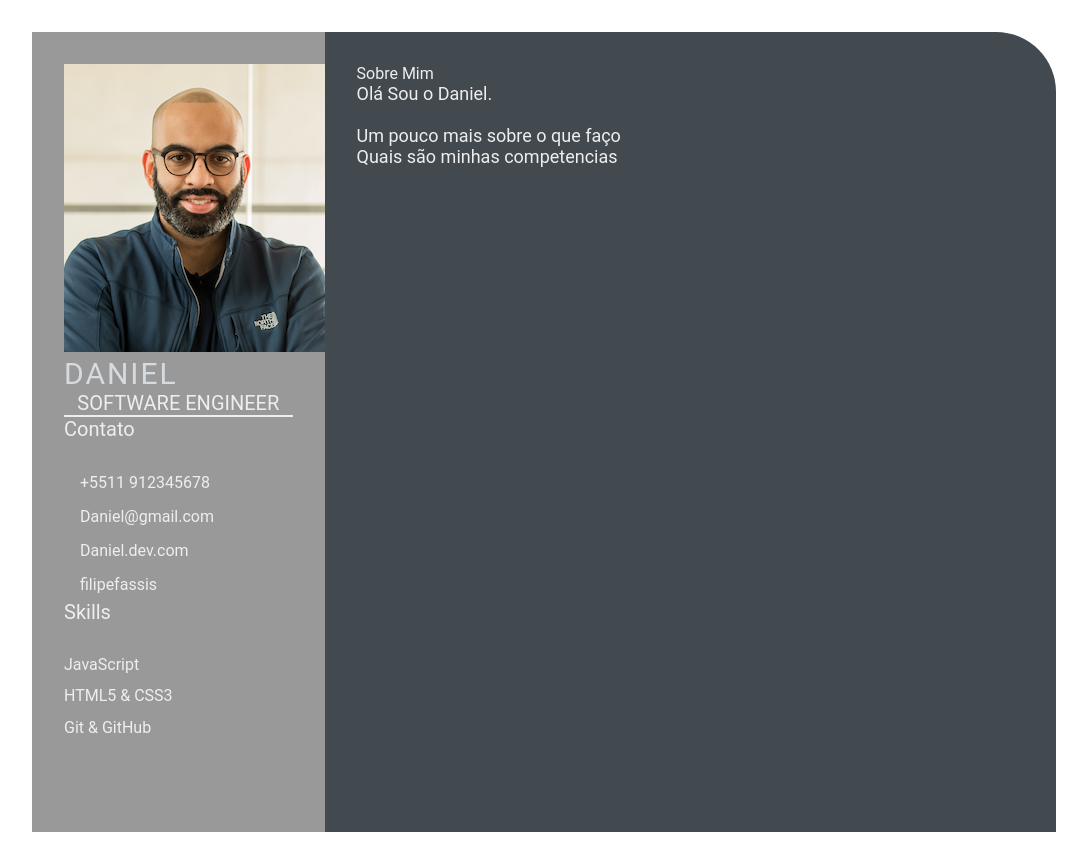
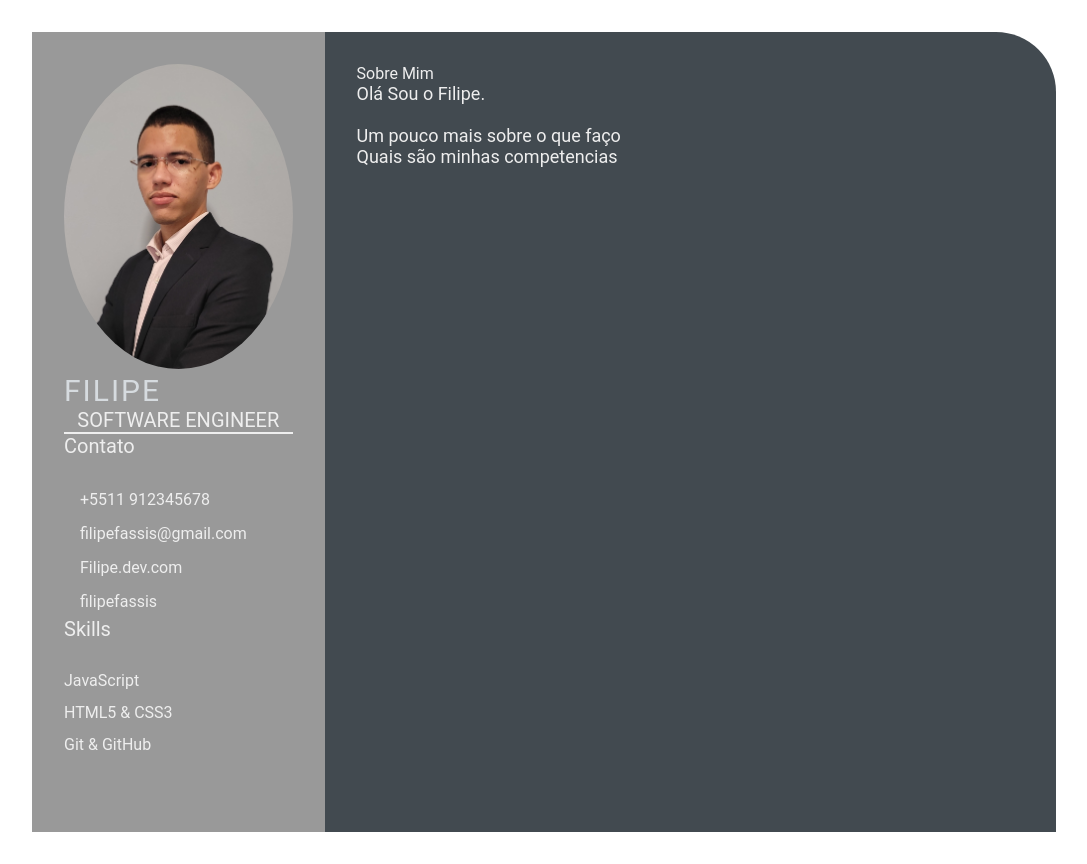
Before and after one commit to Filipefassis/devwek.ebac.git.github.io, a plain HTML site: page index.html in a window 1280 px wide. Shown: the whole page, without its empty margins (96-1183 px from the left). Drawn offline with Linux system fonts and the light colour scheme.

Commit message:
feature: index.html atualizado

```diff
--- a/index.html
+++ b/index.html
@@ -17,10 +17,10 @@
 <body>
     <main class="resume-contents">
         <section class="left-section">
-            <div class="left-section-contents">
+            <section class="left-section-contents">
                 <div class="profile">
-                    <img class="Profile-image" src="img/profile-image.jpeg" alt="Profile image">
-                    <p class="name">Daniel</p>
+                    <img class="profile-image" src="img/profile-fil-image.jpg" alt="profile-image">
+                    <p class="name">Filipe </p>
                     <p class="profession">Software Engineer</p>
                 </div>
                 <div class="contact-info">
@@ -28,9 +28,9 @@
                     <ul>
                         <li><i class="fa fa-phone"></i>+5511 912345678
                         </li>
-                        <li><i class="fa fa-envelope"></i>Daniel@gmail.com
+                        <li><i class="fa fa-envelope"></i>filipefassis@gmail.com
                         </li>
-                        <li><i class="fa fa-globe"></i>Daniel.dev.com
+                        <li><i class="fa fa-globe"></i>Filipe.dev.com
                         </li>
                         <li><i class="fa fa-github"></i>filipefassis
                         </li>
@@ -50,7 +50,7 @@
                         </li>
                     </ul>
                 </div>
-            </div>
+            </section>
         </section>
 
         <section class="right-section">
@@ -58,7 +58,7 @@
                 <section class="about gap">
                     <div class="right-title">Sobre Mim</div>
                     <p class="about-me-contents">
-                        Olá Sou o Daniel.<br>
+                        Olá Sou o Filipe.<br>
                         <br> Um pouco mais sobre o que faço
                         <br> Quais são minhas competencias
                     </p>
--- a/style.css
+++ b/style.css
@@ -38,7 +38,7 @@
 
 .profile .profile-image {
     width: 100%;
-    border-radius: 100%;
+    border-radius: 50%;
 }
 
 .name {
```
Also changed, not shown: img/profile-fil-image.jpg (renamed from img/profile_image.jpg), img/profile-image.jpeg (deleted).
